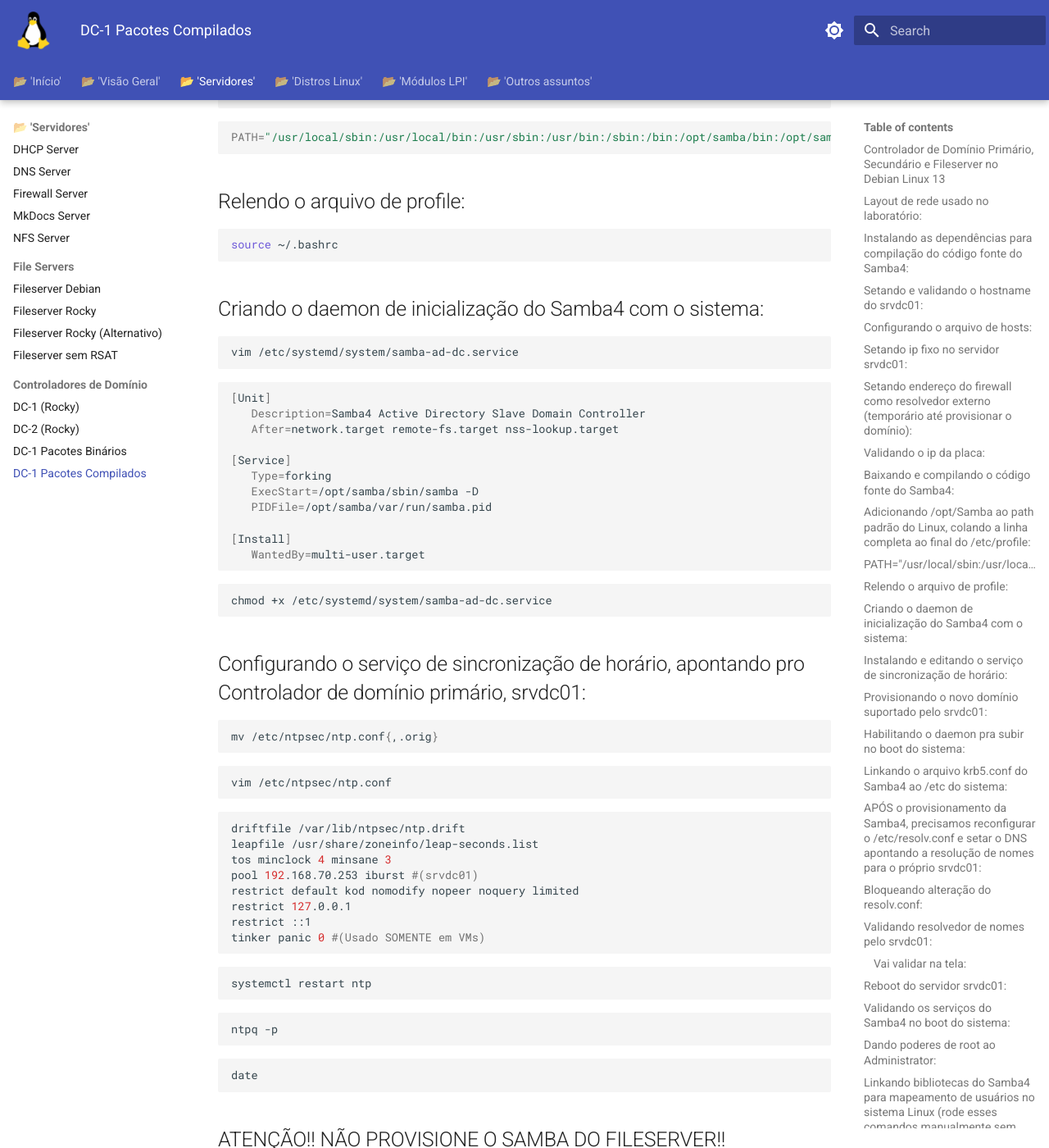
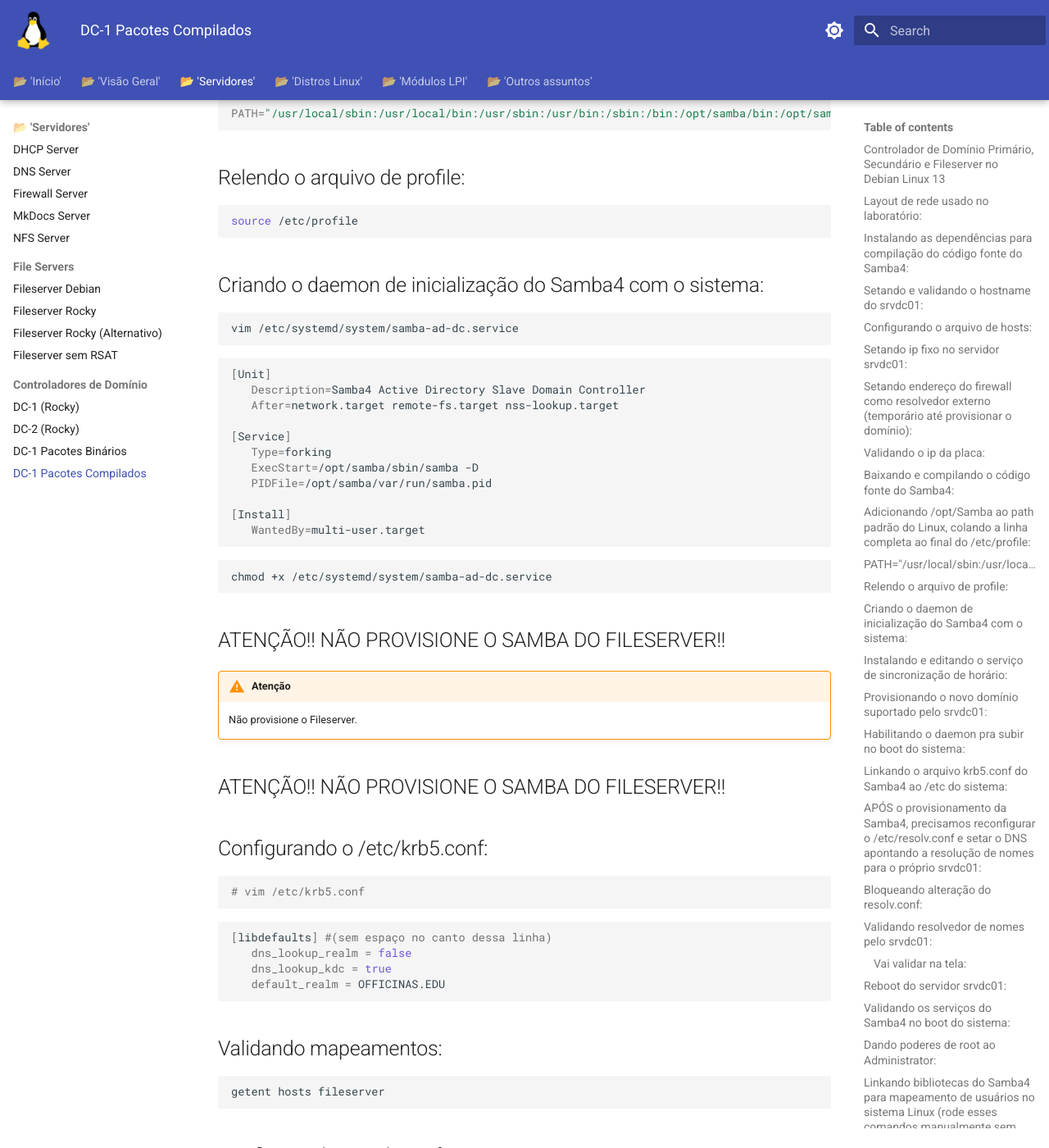
Before and after one commit to educharquero/officinas, an MkDocs documentation site: the page built from docs/DC1_pacotes_compilados.md, in a window 1280 px wide and 1400 px high, scrolled down 30474 px. Shown: the whole window at 82% size. Built offline with MkDocs 1.6.1 and Material for MkDocs 9.7.7, drawn with Linux system fonts in a browser that asks for light colours; some of the changed text lies outside the part shown.

Commit message:
arquivos

````diff
--- a/docs/DC1_pacotes_compilados.md
+++ b/docs/DC1_pacotes_compilados.md
@@ -5,15 +5,13 @@
 ## Layout de rede usado no laboratório:
 
 ```bash
-firewall           192.168.70.254   (enp1s0) - 192.168.122.254 (enp7s0) (ssh 2277)
-srvdc01            192.168.70.253   (ssh 22250)
-mkdocs             192.168.70.222   (ssh 22222)
-srvdc02            192.168.70.252   (ssh 22200)
-fileserver         192.168.70.150   (ssh 22100)
-
-; firewall         Roteamento por Iptables
+firewall           192.168.70.254   (enp1s0) - 192.168.122.254 (enp7s0) (ssh 22254)
+srvdc01            192.168.70.253   (ssh 22253)
+srvdc02            192.168.70.252   (ssh 22252)
+fileserver         192.168.70.251   (ssh 22251)
+
+; firewall         Roteamento e Controle de pacotes
 ; srvdc01          Controlador de Domínio primário
-; mkdocs           Servidor de Documentos
 ; srvdc02          Controlador de Domínio secundário
 ; fileserver       Servidor de Arquivos
 ```
@@ -799,11 +799,11 @@
 ```
 
 ```bash
-scp -rv -p22200 /opt/samba/private/idmap.ldb.bak root@srvdc02:/root
-```
-
-```bash
-scp -rv -p22200 /opt/samba/var/locks/sysvol/* root@srvdc02:/opt/samba/var/locks/sysvol
+scp -rv -p22252 /opt/samba/private/idmap.ldb.bak root@srvdc02:/root
+```
+
+```bash
+scp -rv -p22252 /opt/samba/var/locks/sysvol/* root@srvdc02:/opt/samba/var/locks/sysvol
 ```
 
 ## Aplicando o arquivo BD que enviamos do srvdc01 (execute estes comandos NO DCSLAVE):
@@ -1375,15 +1375,13 @@
 ## Layout de rede usado no laboratório:
 
 ```bash
-firewall           192.168.70.254   (enp1s0) - 192.168.122.254 (enp7s0) (ssh 2277)
-srvdc01            192.168.70.253   (ssh 22250)
-mkdocs             192.168.70.222   (ssh 22222)
-srvdc02            192.168.70.252   (ssh 22200)
-fileserver         192.168.70.150   (ssh 22100)
-
-; firewall         Roteamento por Iptables
+firewall           192.168.70.254   (enp1s0) - 192.168.122.254 (enp7s0) (ssh 22254)
+srvdc01            192.168.70.253   (ssh 22253)
+srvdc02            192.168.70.252   (ssh 22252)
+fileserver         192.168.70.251   (ssh 22251)
+
+; firewall         Roteamento e filtro de pacotes
 ; srvdc01          Controlador de Domínio primário
-; mkdocs           Servidor de Documentos
 ; srvdc02          Controlador de Domínio secundário
 ; fileserver       Servidor de Arquivos
 ```
@@ -1421,11 +1419,7 @@
 ```bash
 .0.0.1              localhost
 127.0.1.1           fileserver.officinas.edu    fileserver
-192.168.70.150      fileserver.officinas.edu    fileserver
-192.168.70.252      srvdc02.officinas.edu       srvdc02
-192.168.70.222      mkdocs.officinas.edu        mkdocs
-192.168.70.253      srvdc01.officinas.edu      srvdc01
-192.168.70.254      firewall.officinas.edu      firewall
+192.168.70.251      fileserver.officinas.edu    fileserver
 ```
 
 ## Setando ip fixo no servidor srvdc02:
@@ -1519,12 +1513,12 @@
  make install
 ```
 
-## Adicionando /opt/Samba ao path padrão do Linux, colando a linha completa ao final do .bashrc:
+## Adicionando /opt/Samba ao path padrão do Linux, colando a linha completa ao final do /etc/profile:
 
 ## PATH="/usr/local/sbin:/usr/local/bin:/usr/sbin:/usr/bin:/sbin:/bin:/opt/samba/bin:/opt/samba/sbin"
 
 ```bash
-vim ~/.bashrc
+vim /etc/profile
 ```
 
 ```bash
@@ -1534,7 +1528,7 @@
 ## Relendo o arquivo de profile:
 
 ```bash
-source ~/.bashrc
+source /etc/profile
 ```
 
 ## Criando o daemon de inicialização do Samba4 com o sistema:
@@ -1561,39 +1555,6 @@
 chmod +x /etc/systemd/system/samba-ad-dc.service
 ```
 
-## Configurando o serviço de sincronização de horário, apontando pro Controlador de domínio primário, srvdc01:
-
-```bash
-mv /etc/ntpsec/ntp.conf{,.orig}
-```
-
-```bash
-vim /etc/ntpsec/ntp.conf
-```
-
-```bash
-driftfile /var/lib/ntpsec/ntp.drift
-leapfile /usr/share/zoneinfo/leap-seconds.list
-tos minclock 4 minsane 3
-pool 192.168.70.253 iburst #(srvdc01)
-restrict default kod nomodify nopeer noquery limited
-restrict 127.0.0.1
-restrict ::1
-tinker panic 0 #(Usado SOMENTE em VMs)
-```
-
-```bash
-systemctl restart ntp
-```
-
-```bash
-ntpq -p
-```
-
-```bash
-date
-```
-
 ## ATENÇÃO!! NÃO PROVISIONE O SAMBA DO FILESERVER!!
 
 
@@ -1617,40 +1578,6 @@
    dns_lookup_realm = false
    dns_lookup_kdc = true
    default_realm = OFFICINAS.EDU
-```
-
-## Configurando o time server:
-
-```bash
-apt-get install ntp ntpdate -y
-```
-
-```bash
-nano /etc/ntpsec/ntp.conf
-```
-
-```bash
-# Relógio Local ( Nota: Este não é o endereço localhost! )
-   server 127.127.1.0
-   fudge  127.127.1.0 stratum 10
-   server 192.168.70.253 iburst prefer #(srvdc01)
-   driftfile /var/lib/ntp/ntp.drift
-   logfile   /var/log/ntp
-   restrict default ignore
-   restrict 127.0.0.1
-   restrict 192.168.70.253   mask 255.255.255.255    nomodify notrap nopeer noquery
-```
-
-```bash
-systemctl restart ntp
-```
-
-```bash
-ntpq -p
-```
-
-```bash
-date
 ```
 
 ## Validando mapeamentos:
````
Also changed, not shown: other parts of docs/DC1_pacotes_compilados.md (+20 -18 lines).
